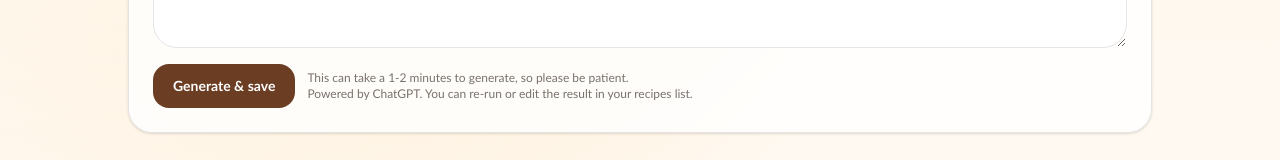
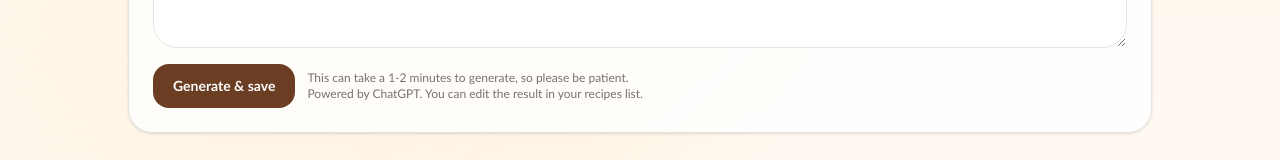
Before and after one commit to jadefeng/cooking-tempo, a Next.js app: page /recipes/generate in a window 1280 px wide. Shown: the part 461-621 px from the top of the page. Built offline with nearby package versions, Linux system fonts and the light colour scheme.

Commit message:
copy changes

```diff
--- a/app/recipes/generate/page.tsx
+++ b/app/recipes/generate/page.tsx
@@ -281,7 +281,7 @@ export default function GenerateRecipePage() {
           <SubmitButton />
           <p className="text-xs text-stone-500">
             This can take a 1-2 minutes to generate, so please be patient. <br></br>
-            Powered by ChatGPT. You can re-run or edit the result in your recipes list.
+            Powered by ChatGPT. You can edit the result in your recipes list.
           </p>
         </div>
       </form>
```
